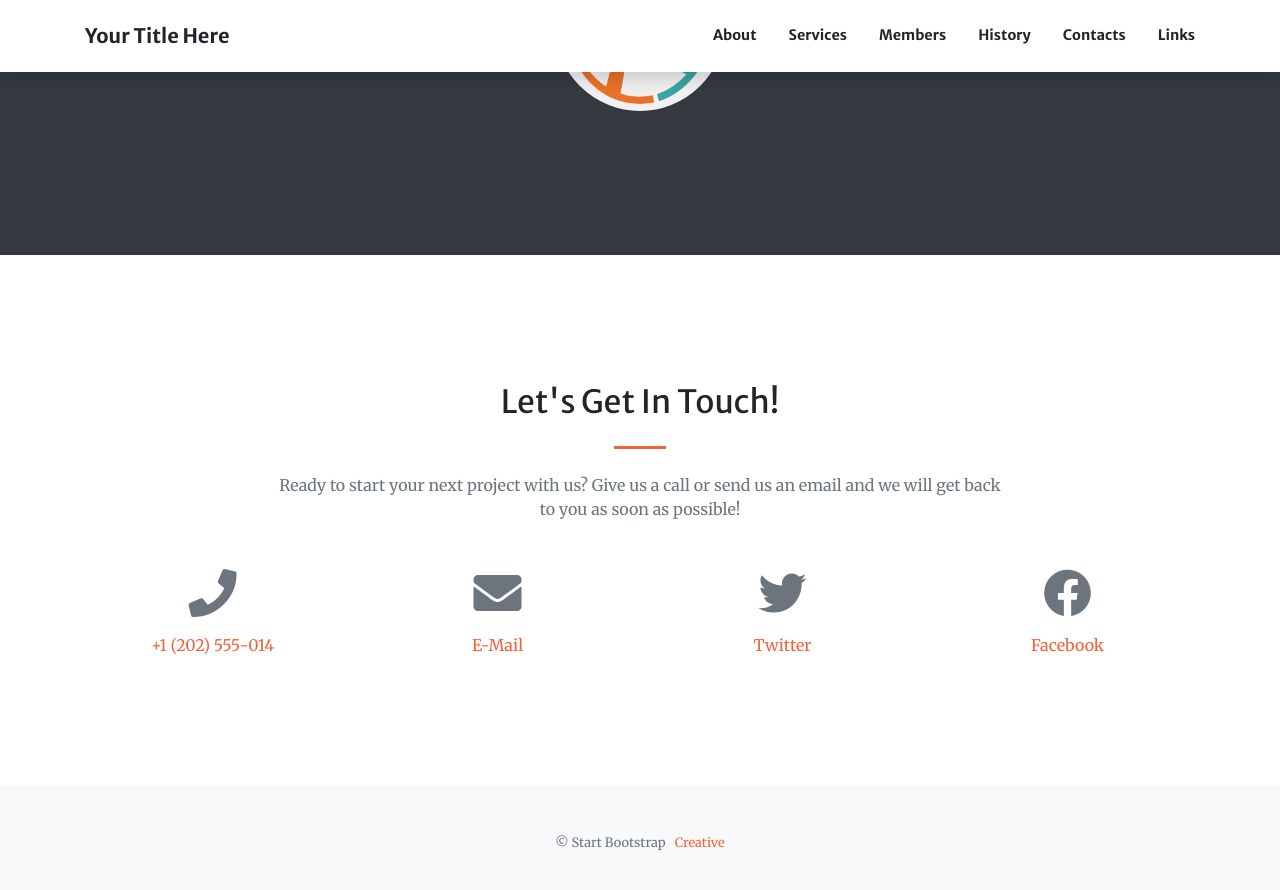
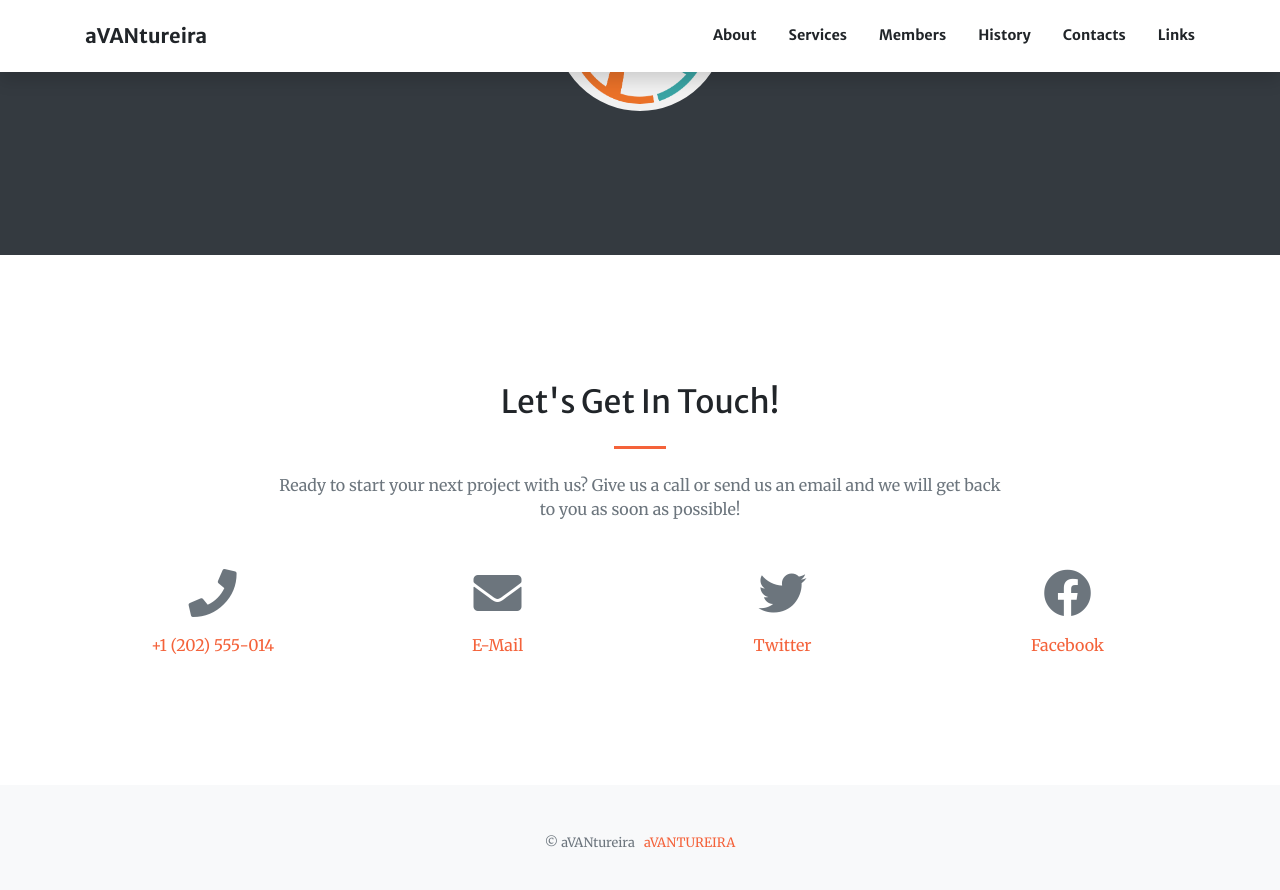
Before and after one commit to minerodosurf/avantureira, a Jekyll site: the page built from index.md, in a window 1280 px wide and 900 px high, scrolled down 4525 px. Shown: the top 890 px of the window. Built offline with Jekyll 4.4.1, drawn with Linux system fonts in a browser that asks for light colours; nearby versions of some CDN libraries.

Commit message:
update data

```diff
--- a/_config.yml
+++ b/_config.yml
@@ -1,9 +1,9 @@
 # Site settings
-title: Your Title Here
+title: aVANtureira
 description: > # this means to ignore newlines until "baseurl:"
-baseurl: "/creative-theme-jekyll-new/" # the subpath of your site, e.g. /blog/
+baseurl: "/" # the subpath of your site, e.g. /blog/
 url: "" # the base hostname & protocol for your site
-author: Copyright &copy; 2019 - Start Bootstrap
+author: Copyright &copy; 2020 - aVANtureira
 lang: en_US
 
 # Build settings
--- a/_data/footer.yml
+++ b/_data/footer.yml
@@ -1,5 +1,5 @@
-copyright: '&copy; Start Bootstrap'
+copyright: '&copy; aVANtureira'
 links:
-  - text: Creative
-    url: 'https://startbootstrap.com/themes/creative/'
+  - text: aVANTUREIRA
+    url: 'https://marcelomoreira.net/'
     new_window: true
```
